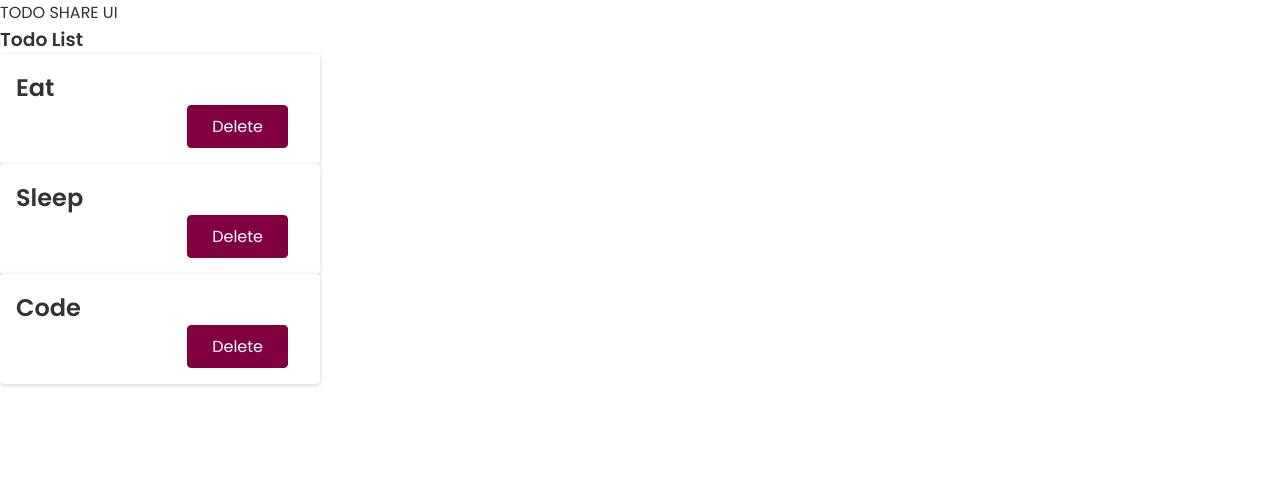
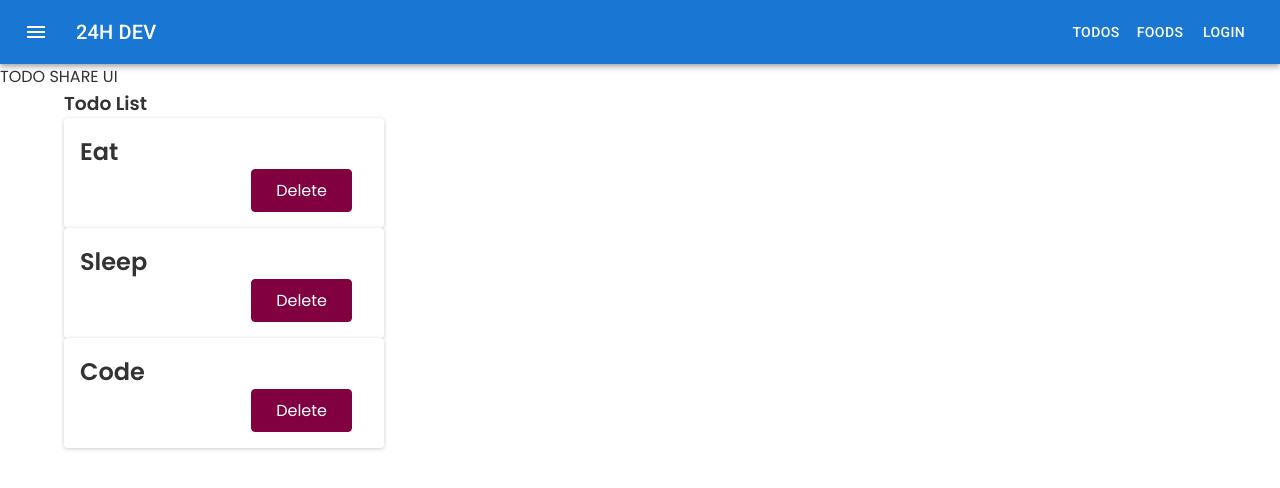
Before and after one commit to kctrnn/learn-reactjs, a React (Create React App) app: page /todos in a window 1280 px wide. Shown: the top 488 px of the page. Built offline with nearby package versions, Linux system fonts and the light colour scheme.

Commit message:
Add Material UI and Header component

```diff
--- a/package.json
+++ b/package.json
@@ -3,6 +3,10 @@
   "version": "0.1.0",
   "private": true,
   "dependencies": {
+    "@emotion/react": "^11.5.0",
+    "@emotion/styled": "^11.3.0",
+    "@mui/icons-material": "^5.0.4",
+    "@mui/material": "^5.0.4",
     "@testing-library/jest-dom": "^5.11.4",
     "@testing-library/react": "^11.1.0",
     "@testing-library/user-event": "^12.1.10",
--- a/public/index.html
+++ b/public/index.html
@@ -5,10 +5,7 @@
     <link rel="icon" href="%PUBLIC_URL%/favicon.ico" />
     <meta name="viewport" content="width=device-width, initial-scale=1" />
     <meta name="theme-color" content="#000000" />
-    <meta
-      name="description"
-      content="Web site created using create-react-app"
-    />
+    <meta name="description" content="Web site created using create-react-app" />
     <link rel="apple-touch-icon" href="%PUBLIC_URL%/logo192.png" />
     <!--
       manifest.json provides metadata used when your web app is installed on a
@@ -24,7 +21,12 @@
       work correctly both with client-side routing and a non-root public URL.
       Learn how to configure a non-root public URL by running `npm run build`.
     -->
-    <title>React App</title>
+
+    <link
+      rel="stylesheet"
+      href="https://fonts.googleapis.com/css?family=Roboto:300,400,500,700&display=swap"
+    />
+    <title>Learn ReactJS | kctrnn</title>
   </head>
   <body>
     <noscript>You need to enable JavaScript to run this app.</noscript>
--- a/src/App.tsx
+++ b/src/App.tsx
@@ -1,3 +1,4 @@
+import Header from 'components/Header';
 import NotFound from 'components/NotFound';
 import TodoFeature from 'features/Todo';
 import { Switch, Route, Redirect } from 'react-router-dom';
@@ -5,6 +6,8 @@ import { Switch, Route, Redirect } from 'react-router-dom';
 function App() {
   return (
     <div className="app">
+      <Header />
+
       <Switch>
         <Redirect exact from="/" to="/todos" />
 
--- /dev/null
+++ b/src/components/Header/index.tsx
@@ -0,0 +1,45 @@
+import MenuIcon from '@mui/icons-material/Menu';
+import AppBar from '@mui/material/AppBar';
+import Box from '@mui/material/Box';
+import Button from '@mui/material/Button';
+import IconButton from '@mui/material/IconButton';
+import Toolbar from '@mui/material/Toolbar';
+import Typography from '@mui/material/Typography';
+import { styled } from '@mui/system';
+import { Link } from 'react-router-dom';
+
+const LinkStyled = styled(Link)(() => ({
+  color: '#fff',
+}));
+
+function Header() {
+  return (
+    <Box>
+      <AppBar position="static">
+        <Toolbar>
+          <IconButton size="large" edge="start" color="inherit" aria-label="menu" sx={{ mr: 2 }}>
+            <MenuIcon />
+          </IconButton>
+
+          <Typography variant="h6" component="div" sx={{ flexGrow: 1 }}>
+            <LinkStyled to="/">24H DEV</LinkStyled>
+          </Typography>
+
+          <LinkStyled to="/todos">
+            <Button color="inherit">Todos</Button>
+          </LinkStyled>
+
+          <LinkStyled to="/">
+            <Button color="inherit">Foods</Button>
+          </LinkStyled>
+
+          <LinkStyled to="/">
+            <Button color="inherit">Login</Button>
+          </LinkStyled>
+        </Toolbar>
+      </AppBar>
+    </Box>
+  );
+}
+
+export default Header;
--- a/src/features/Todo/pages/ListPage/index.tsx
+++ b/src/features/Todo/pages/ListPage/index.tsx
@@ -1,3 +1,5 @@
+import { Container } from '@mui/material';
+import { Box } from '@mui/system';
 import Backdrop from 'components/Backdrop';
 import Modal from 'components/Modal';
 import TodoCard from 'features/Todo/components/TodoCard';
@@ -34,7 +36,8 @@ function ListPage() {
   };
 
   return (
-    <div>
+    <Box>
+      <Container>
         <h3>Todo List</h3>
 
         {todoList.map((todo) => (
@@ -43,7 +46,8 @@ function ListPage() {
 
         {modalIsOpen && <Modal onClose={handleCloseModal} onConfirm={handleCloseModal} />}
         {modalIsOpen && <Backdrop onCloseModal={handleCloseModal} />}
-    </div>
+      </Container>
+    </Box>
   );
 }
 
```
Also changed, not shown: 1 other file (tests, documents, lock files or other folders). Lines whose indentation alone changed are shown as unchanged.
